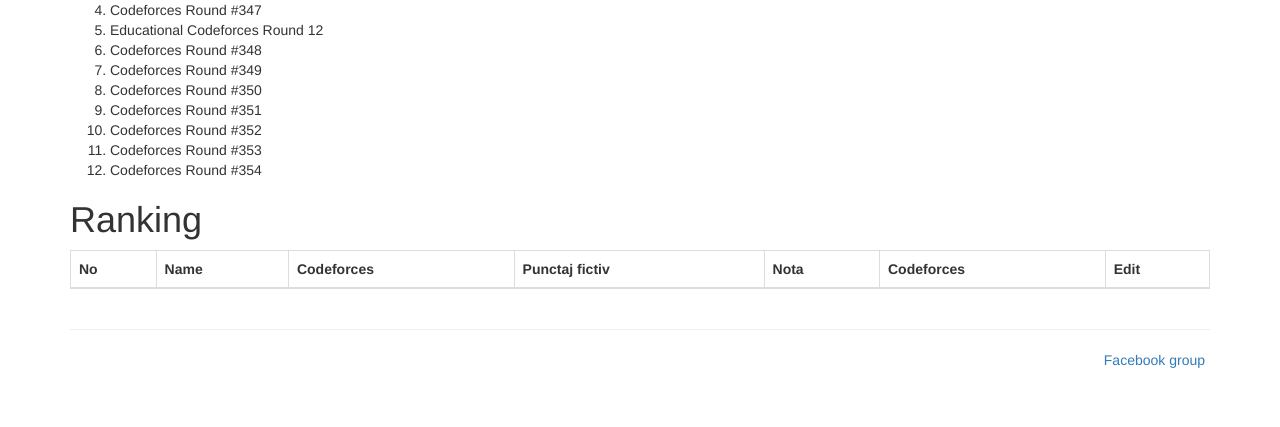
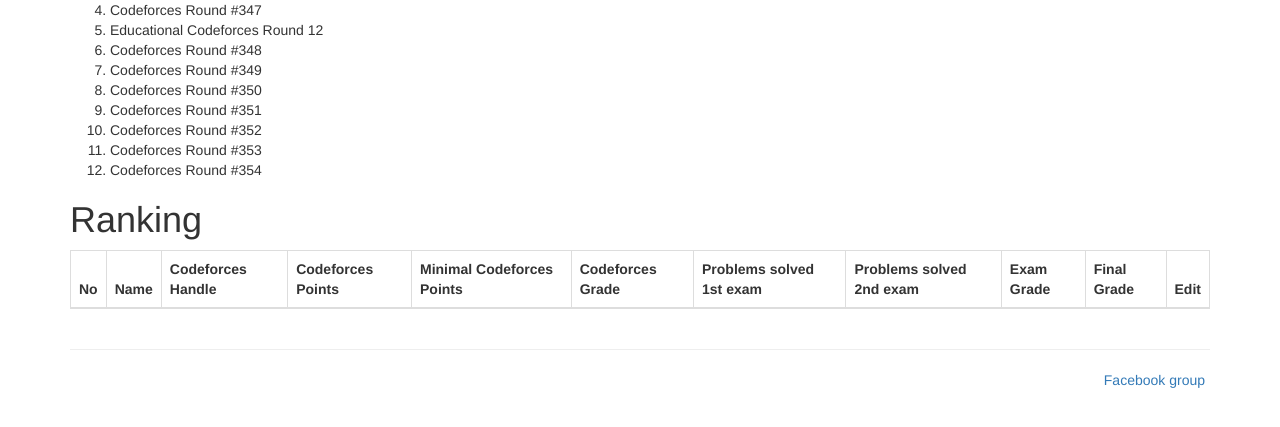
Before and after one commit to infoclock/OlympicTracker, a Django app: page /ranking in a window 1280 px wide. Shown: the part 271-698 px from the top of the page. Run offline with Django 3.2, Linux system fonts and the light colour scheme; lists and menus that the app fills with data are empty; some libraries are stand-ins or nearby versions.

Commit message:
Show exam grades

```diff
--- a/allauthdemo/demo/views.py
+++ b/allauthdemo/demo/views.py
@@ -51,7 +51,9 @@
             d['codeforces_handle'] = user.codeforces_handle
             d['echivaleaza'] = user.is_participating_2016
             d['codeforces_points'] = sum([x.score for x in ContestParticipation.objects.filter(user=user)])
-            d['nota'] = round(min(d['codeforces_points'] / context['minimum'] * 10, 10.0), 1)
+            d['codeforces_grade'] = round(min(d['codeforces_points'] / context['minimum'] * 10, 10.0), 1)
+            d['1st'] = user.problems_solved_first_exam
+            d['2nd'] = user.problems_solved_2nd_exam
             if d['echivaleaza']:
                 users.append(d)
 
--- a/allauthdemo/templates/bases/ranking-list.html
+++ b/allauthdemo/templates/bases/ranking-list.html
@@ -34,10 +34,14 @@
             <tr>
                 <th> No </th>
                 <th> Name </th>
-                <th> Codeforces </th>
-                <th> Punctaj fictiv </th>
-                <th> Nota </th>
-                <th> Codeforces </th>
+                <th> Codeforces Handle </th>
+                <th> Codeforces Points </th>
+                <th> Minimal Codeforces Points </th>
+                <th> Codeforces Grade </th>
+                <th> Problems solved 1st exam </th>
+                <th> Problems solved 2nd exam </th>
+                <th> Exam Grade </th>
+                <th> Final Grade </th>
                 <th> Edit </th>
             </tr>
         </thead>
@@ -46,10 +50,15 @@
         <tr>
           <td>{{forloop.counter}}</td>
           <td><a href="/participant/{{user.id}}">{{user.name}}</a></td>
+          <td><a href="http://codeforces.com/profile/{{user.codeforces_handle}}">{{user.codeforces_handle}}</a></td>
           <td>{{user.codeforces_points}}</td>
           <td>{{minimum}}</td>
-          <td>{{user.nota}}</td>
-          <td><a href="http://codeforces.com/profile/{{user.codeforces_handle}}">{{user.codeforces_handle}}</a></td>
+          <td>{{user.codeforces_grade}}</td>
+          <td>{{user.1st}}</td>
+          <td>{{user.2nd}}</td>
+          <td>{{user.2nd}}</td>
+          <td>N/A</td>
+          <td>N/A</td>
           <td><a href="/admin/allauthdemo_auth/demouser/{{user.id}}">Edit...</a></td>
         </tr>
         {% endfor %}
```
